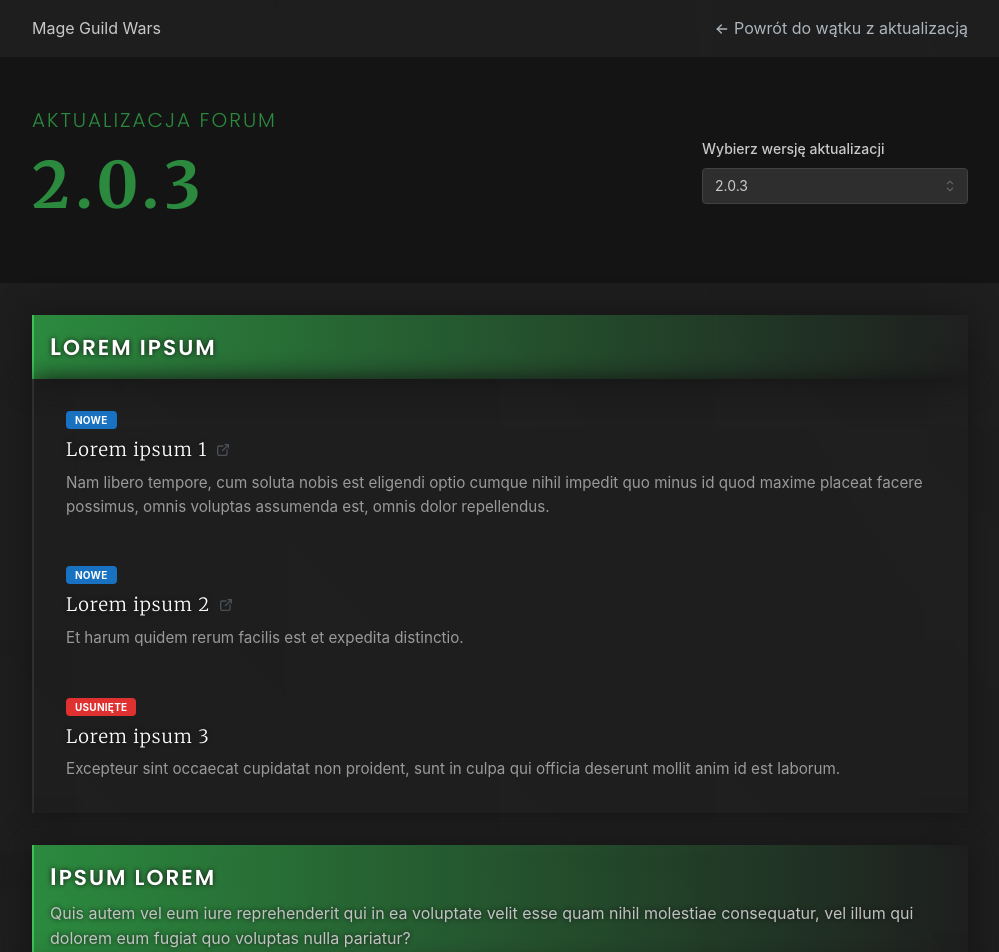
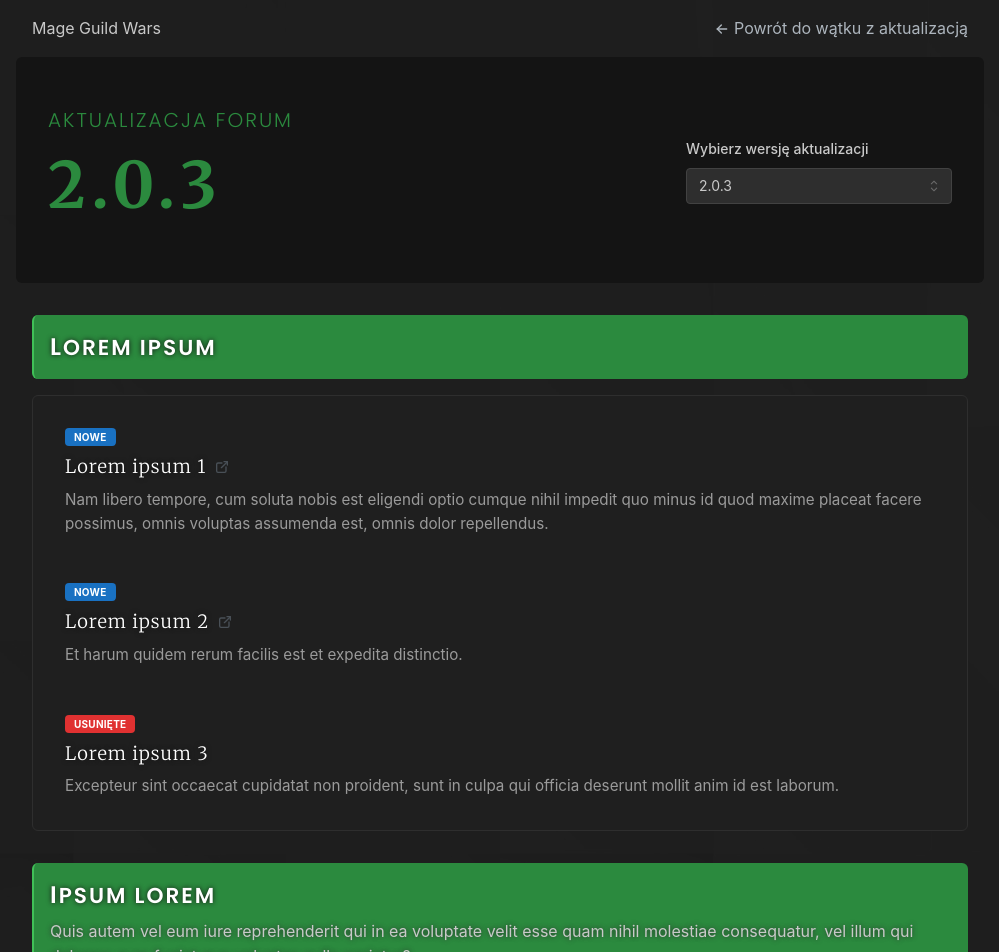
Before and after one commit to jakubwilk/forumgame-patchnotes, a React (Vite) app: page / in a window 1280 px wide. Shown: the top 952 px of the page, without its empty margins (140-1139 px from the left). Built offline with nearby package versions, Linux system fonts and the light colour scheme.

Commit message:
Redesign layout

```diff
--- a/src/core/header/HeaderVersion.tsx
+++ b/src/core/header/HeaderVersion.tsx
@@ -17,15 +17,13 @@ export function HeaderVersion({ isConfigLoading }: IProps) {
   }, [])
 
   return (
-    <section className={clsx('py-12', styles.headerVersion)}>
-      <div className={'container max-w-[1000px] mx-auto'}>
-        <div className={'flex flex-col justify-center md:flex-row md:justify-between items-center px-8'}>
-          <div className={'flex flex-col items-center md:items-start'}>
-            <Text className={clsx(styles.title)}>{'Aktualizacja forum'}</Text>
-            <Text className={clsx(styles.version)}>{currentVersion}</Text>
-          </div>
-          <PatchVersionSelect handleSelectVersion={handleSelectVersion} isConfigLoading={isConfigLoading} />
+    <section className={clsx('py-12 mx-4 rounded-md', styles.headerVersion)}>
+      <div className={'flex flex-col justify-center md:flex-row md:justify-between items-center px-8'}>
+        <div className={'flex flex-col items-center md:items-start'}>
+          <Text className={clsx(styles.title)}>{'Aktualizacja forum'}</Text>
+          <Text className={clsx(styles.version)}>{currentVersion}</Text>
         </div>
+        <PatchVersionSelect handleSelectVersion={handleSelectVersion} isConfigLoading={isConfigLoading} />
       </div>
     </section>
   )
--- a/src/core/layouts/Layout.tsx
+++ b/src/core/layouts/Layout.tsx
@@ -1,6 +1,5 @@
 import { Outlet } from 'react-router-dom'
 import { Header } from '../header/Header'
-import { Fragment } from 'react'
 import { HeaderVersion } from '../header/HeaderVersion'
 
 interface IProps {
@@ -9,10 +8,10 @@ interface IProps {
 
 export function Layout({ isConfigLoading }: IProps) {
   return (
-    <Fragment>
+    <div className={'container max-w-[1000px] mx-auto'}>
       <Header />
       <HeaderVersion isConfigLoading={isConfigLoading} />
       <Outlet />
-    </Fragment>
+    </div>
   )
 }
--- a/src/core/nodes/NodeCategory.tsx
+++ b/src/core/nodes/NodeCategory.tsx
@@ -19,7 +19,7 @@ export function NodeCategory({ data }: IProps) {
       if (isEqual(categoryKey, IPatchNodeCategoryKeyEnum.CATEGORY)) {
         return (
           <article key={name} className={'mb-8'}>
-            <header className={clsx('p-4', styles.categoryHeader)}>
+            <header className={clsx('p-4 rounded-md', styles.categoryHeader)}>
               <Title order={2} className={styles.entityTitle}>
                 {name}
               </Title>
--- a/src/core/nodes/NodeEntity.tsx
+++ b/src/core/nodes/NodeEntity.tsx
@@ -70,7 +70,7 @@ export function NodeEntity({ data }: IProps) {
   )
 
   return (
-    <section className={clsx('pt-8', styles.entityContent)}>
+    <section className={clsx('pt-8 mt-4 rounded-md', styles.entityContent)}>
       {data.map(({ categoryKey, name, description, link, label, imageUri, nodes }: IPatchNodes) =>
         renderEntity(categoryKey, name, description, link, label, imageUri, nodes),
       )}
--- a/src/core/pages/PatchNotesPage.tsx
+++ b/src/core/pages/PatchNotesPage.tsx
@@ -24,7 +24,6 @@ export function PatchNotesPage({ version }: IProps) {
       <Helmet>
         <title>{`Mage Guild Wars - Aktualizacja ${version}`}</title>
       </Helmet>
-      <div className={'container max-w-[1000px] mx-auto'}>
       {isConfigFile ? (
         <div className={'p-8'}>
           {isLoading ? <LoadingPage isFullPage={false} /> : <NodeCategory data={data?.patch as Array<IPatchNode>} />}
@@ -35,7 +34,6 @@ export function PatchNotesPage({ version }: IProps) {
           customClassName={'mx-8'}
         />
       )}
-      </div>
     </main>
   )
 }
--- a/src/core/styles/nodes.module.css
+++ b/src/core/styles/nodes.module.css
@@ -1,7 +1,5 @@
 .categoryHeader {
-  background: var(--mgw-purple-light-color);
-  background: linear-gradient(to right, var(--mantine-color-green-9), rgba(131, 51, 18, 0));
-  box-shadow: 0px 0px 2rem var(--mantine-color-dark-9);
+  background: var(--mantine-color-green-9);
   border-left: 2px solid var(--mantine-color-green-6);
 }
 
@@ -21,13 +19,12 @@
 
 .categoryDescription {
   font-size: 0.85rem;
-  opacity: 0.95;
-  text-shadow: 0px 0px 5px var(--mantine-color-dark-9);
+  text-shadow: 0px 0px 5px var(--mantine-color-dark-6);
 }
 
 .entityContent {
-  box-shadow: 0px 0px 1.5rem var(--mantine-color-dark-9);
-  border-left: 2px solid var(--mantine-color-dark-6);
+  border: 1px solid var(--mantine-color-dark-6);
+  background-color: var(--mantine-color-dark-8);
 }
 
 .entityImage {
```
Lines whose indentation alone changed are shown as unchanged.
